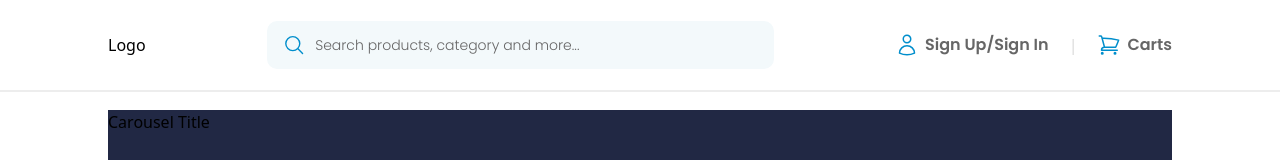
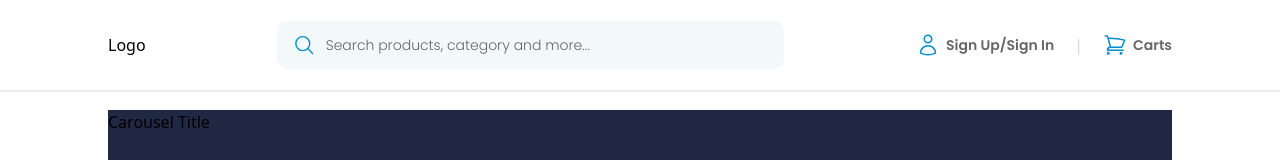
Before and after one commit to januard064/ecommerce-next, a Next.js app: page / in a window 1280 px wide. Shown: the top 160 px of the page. Built offline with nearby package versions, Linux system fonts and the light colour scheme.

Commit message:
uninstall material tailwind and adjust UI

```diff
--- a/components/navbar/chip-menu.js
+++ b/components/navbar/chip-menu.js
@@ -9,7 +9,7 @@ const ChipMenu = (props) => {
         <>
             <div className="flex flex-start items-center cursor-pointer">
                 {icon}
-                <p style={{ fontFamily: 'Poppins-SemiBold' }} className="ml-1.5 text-[#666666] text-base">{text}</p>
+                <p style={{ fontFamily: 'Poppins-SemiBold' }} className="ml-1.5 text-[#666666] text-sm">{text}</p>
                 {(index < menuLength - 1) &&
                     (<div className="mx-5 text-[#D9D9D9] ">|</div>)
                 }
--- a/pages/index.js
+++ b/pages/index.js
@@ -1,6 +1,6 @@
 import Image from 'next/image'
 import { Inter } from 'next/font/google'
-import Carousel from '@/components/carousel/carousel'
+import CarouselComponent from '@/components/carousel/carousel'
 import FeaturedProductSection from '@/components/home-page-section/featured-product-section'
 import CategoryProductSection from '@/components/home-page-section/category-product-section'
 
@@ -9,7 +9,7 @@ const inter = Inter({ subsets: ['latin'] })
 export default function Home() {
   return (
     <>
-      <Carousel />
+      <CarouselComponent />
 
       <FeaturedProductSection />
 
```
Also changed, not shown: 2 other files (tests, documents, lock files or other folders).
